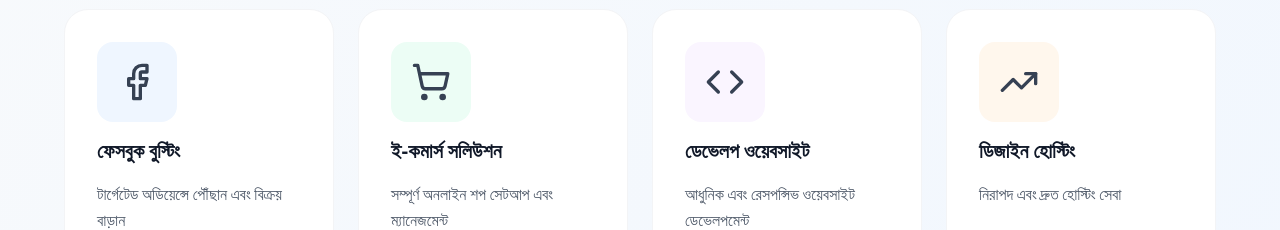
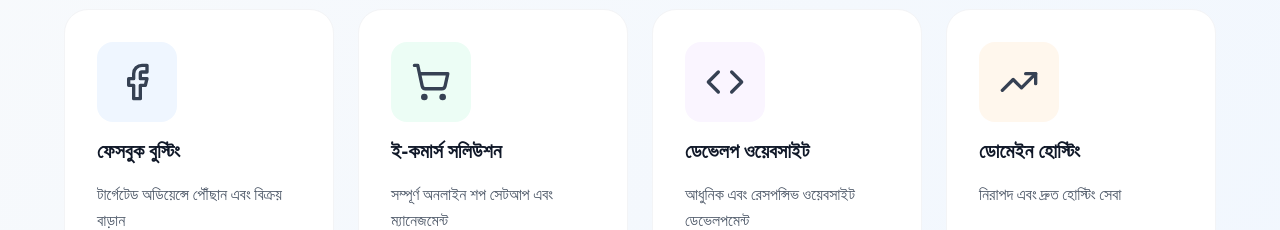
Before and after one commit to fahimk7007/smeCube-fahim, a React (Vite) app: page / in a window 1280 px wide. Shown: the part 1420-1650 px from the top of the page. Built offline with nearby package versions, Linux system fonts and the light colour scheme; no server answers.

Commit message:
changed the name to domain hosting

```diff
--- a/src/pages/SMECubeLanding.jsx
+++ b/src/pages/SMECubeLanding.jsx
@@ -73,7 +73,7 @@ export default function SMECubeLanding() {
     },
     {
       icon: <TrendingUp className="w-10 h-10" />,
-      title: "ডিজাইন হোস্টিং",
+      title: "ডোমেইন হোস্টিং",
       desc: "নিরাপদ এবং দ্রুত হোস্টিং সেবা",
       gradient: "from-orange-500 to-red-600",
       iconBg: "bg-orange-50",
```
